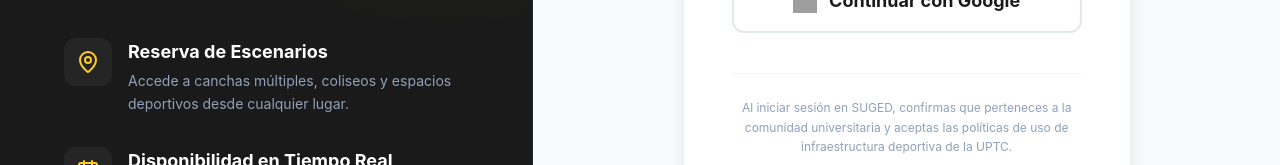
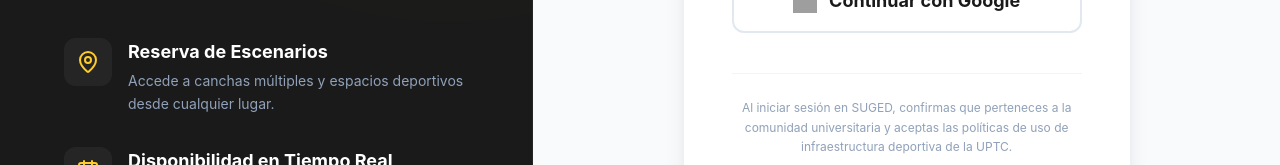
Before and after one commit to JhonatanGuarin/SUGED, a React app in the folder frontend/: page /login in a window 1280 px wide. Shown: the part 369-534 px from the top of the page. Built offline with nearby package versions, Linux system fonts and the light colour scheme; no server answers; grey boxes are pictures that could not be loaded; the HTML template or start-up script is replaced by a standard one.

Commit message:
Arreglos UX

```diff
--- a/frontend/src/components/layout/Layout.tsx
+++ b/frontend/src/components/layout/Layout.tsx
@@ -41,8 +41,9 @@ export default function Layout() {
       </div>
 
       {/* SIDEBAR (Menú lateral) */}
+      {/* 👇 AQUÍ ESTÁ LA MAGIA: md:sticky md:top-0 md:h-screen */}
       <aside className={`
-        fixed md:static inset-y-0 left-0 z-50 w-72 bg-[#1A1A1A] text-slate-300 flex flex-col transition-transform duration-300 ease-in-out shadow-2xl md:shadow-none
+        fixed md:sticky md:top-0 md:h-screen inset-y-0 left-0 z-50 w-72 bg-[#1A1A1A] text-slate-300 flex flex-col transition-transform duration-300 ease-in-out shadow-2xl md:shadow-none
         ${isMobileMenuOpen ? 'translate-x-0' : '-translate-x-full md:translate-x-0'}
       `}>
         {/* Cabecera del Sidebar para móviles (Botón Cerrar) */}
@@ -93,7 +94,7 @@ export default function Layout() {
         </button>
 
         {/* Navegación Principal */}
-        <nav className="flex-1 px-4 py-6 space-y-2 overflow-y-auto">
+        <nav className="flex-1 px-4 py-6 space-y-2 overflow-y-auto scrollbar-hide">
           {navLinks.map((link) => (
             <NavLink
               key={link.to}
--- a/frontend/src/features/auth/Login.tsx
+++ b/frontend/src/features/auth/Login.tsx
@@ -73,7 +73,7 @@ export default function Login() {
                 </div>
                 <div>
                   <h3 className="font-bold text-white text-lg mb-1">Reserva de Escenarios</h3>
-                  <p className="text-slate-400 text-sm leading-relaxed">Accede a canchas múltiples, coliseos y espacios deportivos desde cualquier lugar.</p>
+                  <p className="text-slate-400 text-sm leading-relaxed">Accede a canchas múltiples y espacios deportivos desde cualquier lugar.</p>
                 </div>
               </div>
 
```
